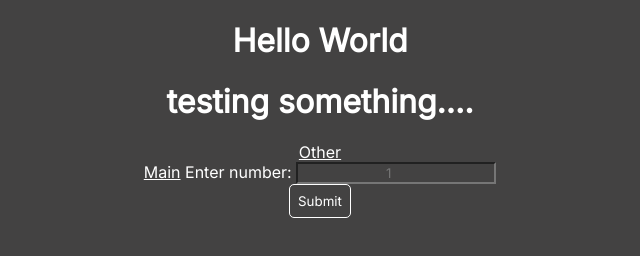
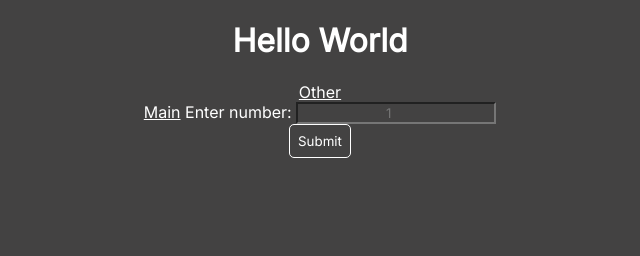
Before and after one commit to Ashmit25/verc-test, a plain HTML site: page index.html in a window 1280 px wide. Shown: the whole page, without its empty margins (320-960 px from the left). Drawn offline with Linux system fonts and the light colour scheme.

Commit message:
it works

```diff
--- a/index.html
+++ b/index.html
@@ -16,7 +16,6 @@
         }
     </script>
     <h1>Hello World</h1>
-    <h1>testing something....</h1>
     <a href="app.html">Other</a><br>
     <a href="main.html">Main</a>
 
```
